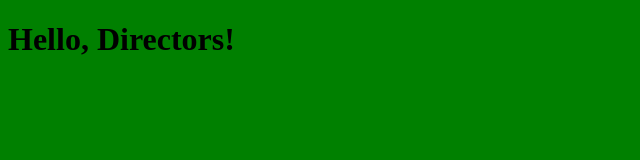
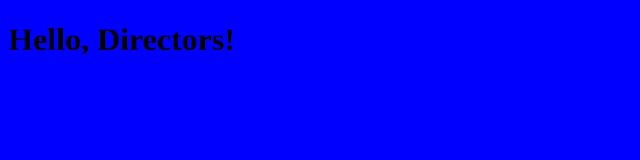
Before and after one commit to ezephoenix/hello-world, a website: page index.html in a window 1280 px wide. Shown: the whole page, without its empty margins (0-640 px from the left). Drawn offline with Linux system fonts and the light colour scheme.

Commit message:
feeling blue

```diff
--- a/index.html
+++ b/index.html
@@ -3,7 +3,7 @@
 <head>
     <title>Hello, Directors!</title>
 </head>
-<body style="background-color: green" />
+<body style="background-color: blue" />
 <h1>Hello, Directors!</h1>
 </body>
 </html>
```
